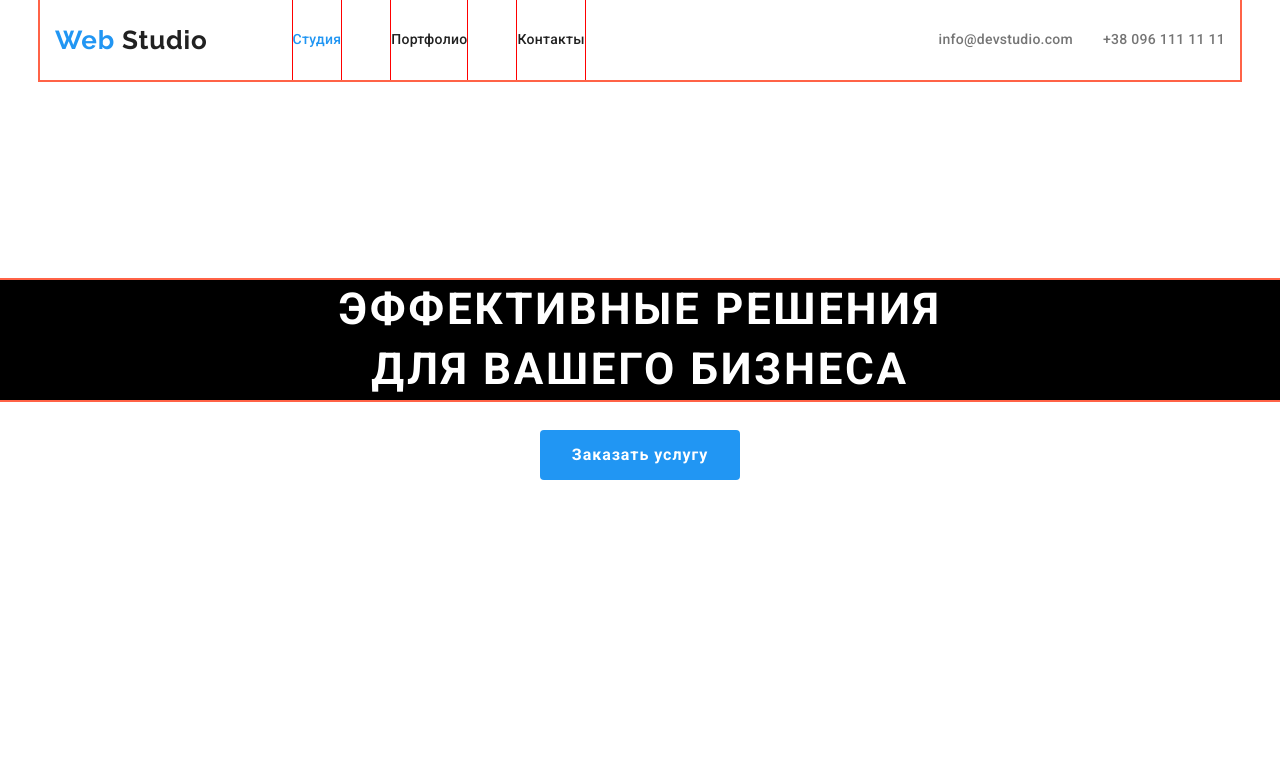
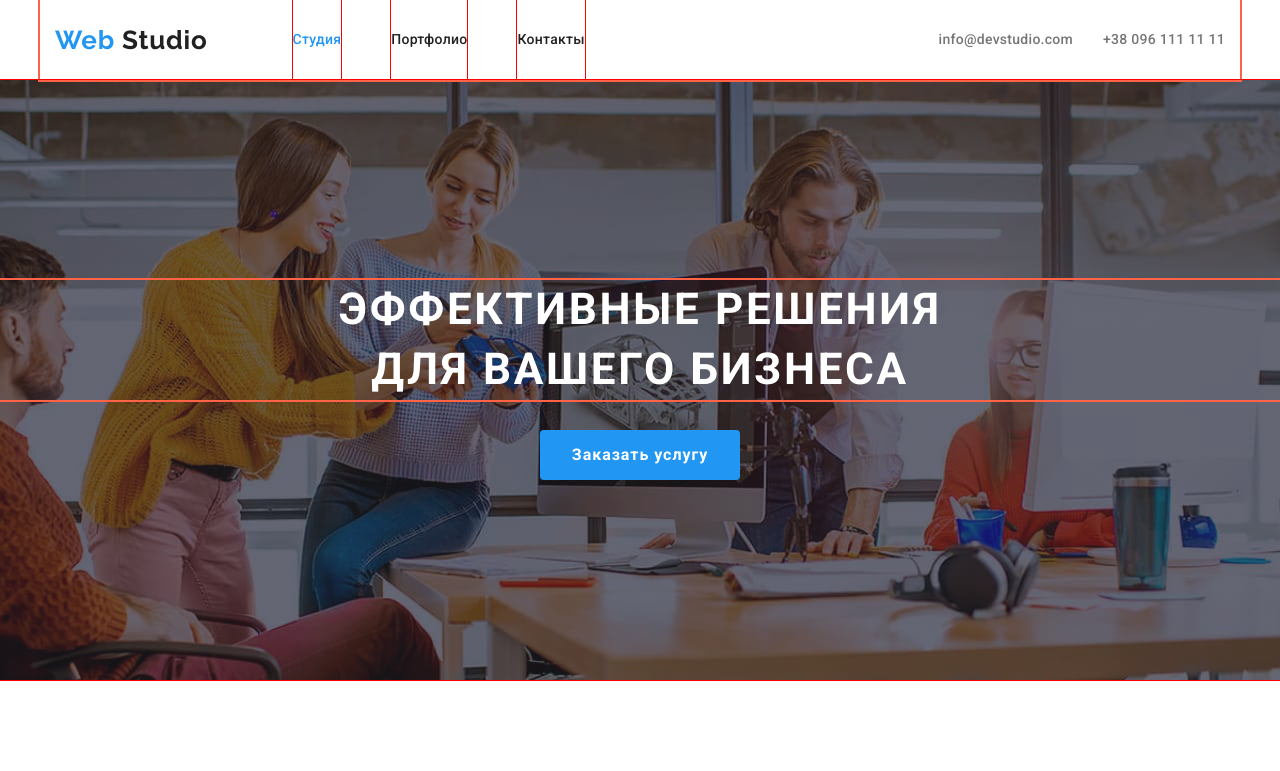
Before and after one commit to ProtsenkoOleksandra/goit-markup-hw-04, a plain HTML site: page index.html in a window 1280 px wide. Shown: the top 771 px of the page. Drawn offline with Linux system fonts and the light colour scheme.

Commit message:
Putted hero img + gradient

```diff
--- a/css/styles.css
+++ b/css/styles.css
@@ -168,6 +168,23 @@ body {
 
 /* Hero*/
 
+.overlay {
+  height: 600px;
+  max-width: 1600px;
+  margin-left: auto;
+  margin-right: auto;
+  outline: 1px solid red;
+  background-image: linear-gradient(
+      to right,
+      rgba(47, 48, 58, 40%),
+      rgba(47, 48, 58, 40%)
+    ),
+    url(../images/header.jpg);
+  background-size: cover;
+  background-repeat: no-repeat;
+  background-position: center;
+}
+
 .hero {
   padding-top: 200px;
   padding-bottom: 200px;
@@ -179,7 +196,6 @@ body {
   margin-bottom: 30px;
 
   color: #ffffff;
-  background-color: black; /*background-color it´s temporary put here*/
   font-weight: 700;
   font-size: 44px;
   line-height: 1.36;
--- a/index.html
+++ b/index.html
@@ -51,7 +51,7 @@
     <main>
       <!--probably nice banners section will be here latert-->
 
-      <section class="hero">
+      <section class="hero overlay">
         <h1 class="hero-title">
           Эффективные решения <br />
           для вашего бизнеса
```
